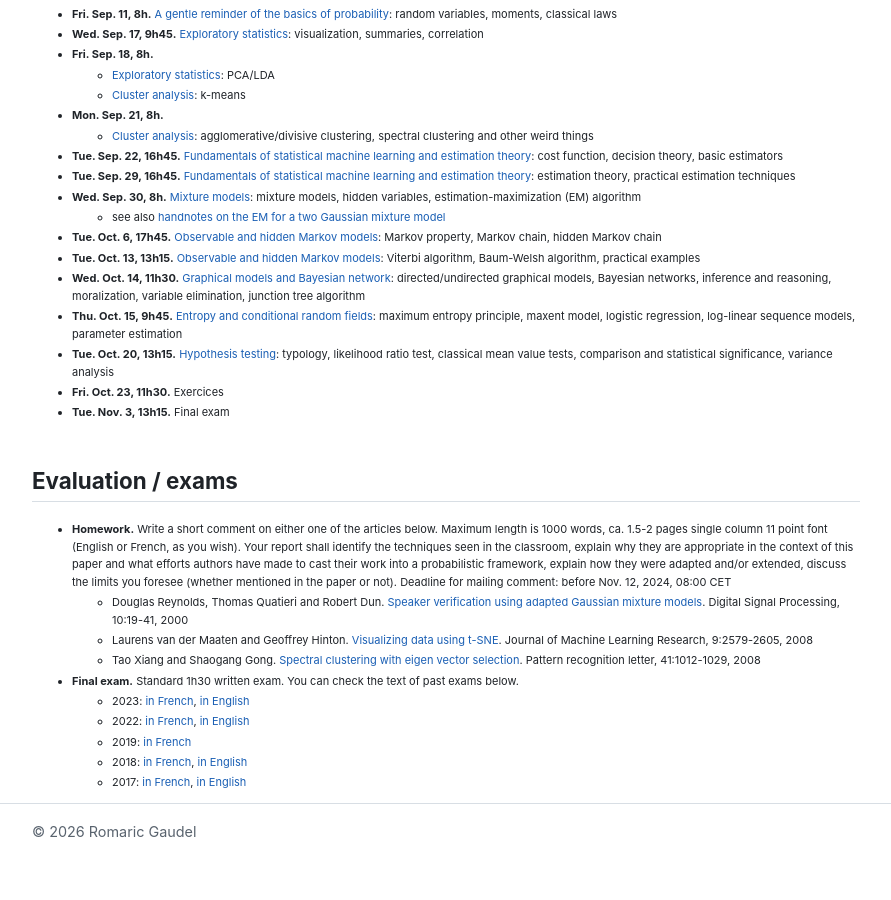
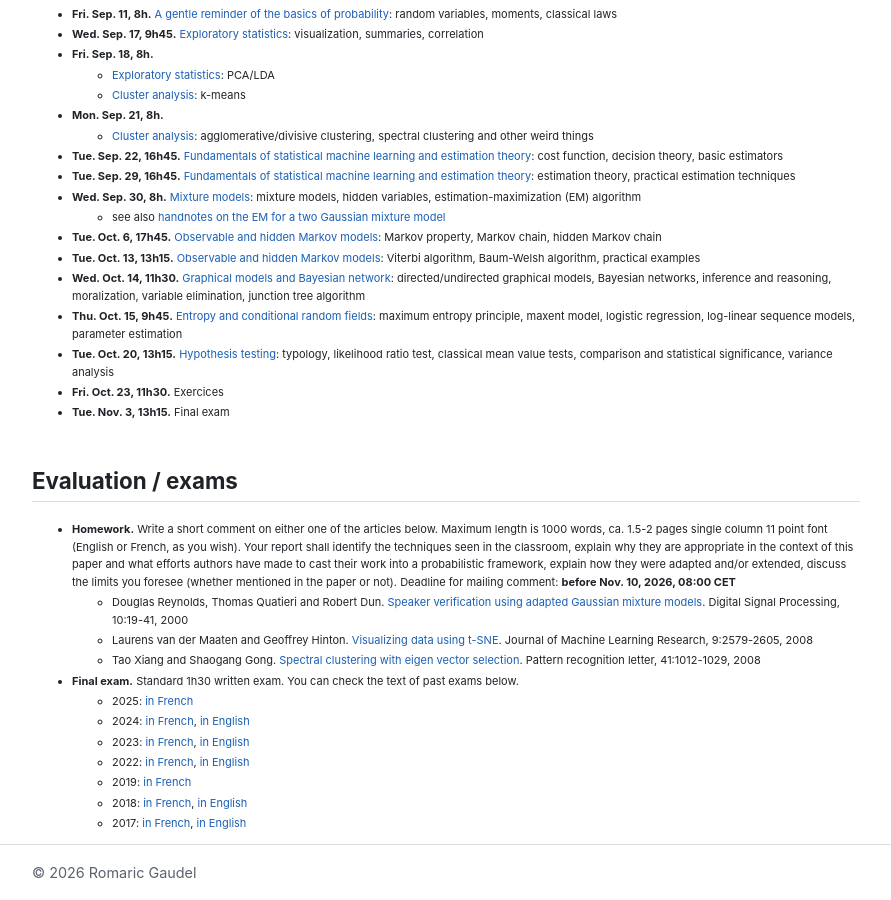
Before and after one commit to gaudel/gaudel.github.io, a Jekyll site: the page built from teaching/adm.md, in a window 1280 px wide and 900 px high, scrolled down 576 px. Shown: the whole window, without its empty margins (194-1085 px from the left). Built offline with Jekyll 4.4.1, drawn with Linux system fonts in a browser that asks for light colours; before the commit the page ends 1435 px from its top, so only the background shows below that.

Commit message:
ADM update

```diff
--- a/teaching/adm.md
+++ b/teaching/adm.md
@@ -43,13 +43,15 @@ Data, whatever they are, are of very limited value without the possibility to ex
 
 ## Evaluation / exams
 
-- **Homework.** Write a short comment on either one of the articles below. Maximum length is 1000 words, ca. 1.5-2 pages single column 11 point font (English or French, as you wish). Your report shall identify the techniques seen in the classroom, explain why they are appropriate in the context of this paper and what efforts authors have made to cast their work into a probabilistic framework, explain how they were adapted and/or extended, discuss the limits you foresee (whether mentioned in the paper or not). Deadline for mailing comment: before Nov. 12, 2024, 08:00 CET
+- **Homework.** Write a short comment on either one of the articles below. Maximum length is 1000 words, ca. 1.5-2 pages single column 11 point font (English or French, as you wish). Your report shall identify the techniques seen in the classroom, explain why they are appropriate in the context of this paper and what efforts authors have made to cast their work into a probabilistic framework, explain how they were adapted and/or extended, discuss the limits you foresee (whether mentioned in the paper or not). Deadline for mailing comment: **before Nov. 10, 2026, 08:00 CET**
   - Douglas Reynolds, Thomas Quatieri and Robert Dun. [Speaker verification using adapted Gaussian mixture models](http://people.irisa.fr/Guillaume.Gravier/ADM/articles2020/reynolds-00.pdf). Digital Signal Processing, 10:19-41, 2000
   - Laurens van der Maaten and Geoffrey Hinton. [Visualizing data using t-SNE](http://people.irisa.fr/Guillaume.Gravier/ADM/articles2020/vandermaaten-08.pdf). Journal of Machine Learning Research, 9:2579-2605, 2008
   - Tao Xiang and Shaogang Gong. [Spectral clustering with eigen vector selection](http://people.irisa.fr/Guillaume.Gravier/ADM/articles2020/xiang-08.pdf). Pattern recognition letter, 41:1012-1029, 2008
 - **Final exam.** Standard 1h30 written exam. You can check the text of past exams below.
-  - 2023: [in French](https://drive.google.com/file/d/1GpwPGJmiMTJ3b2-2WXmnp-iFlNHLMvuh/view?usp=sharing), [in English](https://drive.google.com/file/d/10WQfcBdk_gMOZYISuKRuZfzmcpGMfyeK/view?usp=sharing)
-  - 2022: [in French](https://drive.google.com/file/d/1KFNpyZ7nfWzEpQ2hWYT62IMg9hn4-FjY/view?usp=sharing), [in English](https://drive.google.com/file/d/1wNa1gJrJlAL4nANJ1aIqKqg3O-G7Fh66/view?usp=sharing)
+  - 2025: [in French]({{ '/files/exam-nov-25-fr.pdf' | relative_url }})
+  - 2024: [in French]({{ '/files/exam-nov-24-fr.pdf' | relative_url }}), [in English]({{ '/files/exam-nov-24-en.pdf' | relative_url }})
+  - 2023: [in French]({{ '/files/exam-nov-23-fr.pdf' | relative_url }}), [in English]({{ '/files/exam-nov-23-en.pdf' | relative_url }})
+  - 2022: [in French]({{ '/files/exam-nov-22-fr.pdf' | relative_url }}), [in English]({{ '/files/exam-nov-22-en.pdf' | relative_url }})
   - 2019: [in French](http://people.irisa.fr/Guillaume.Gravier/ADM/exam-nov-19-fr.pdf)
   - 2018: [in French](http://people.irisa.fr/Guillaume.Gravier/ADM/exam-nov-18-fr.pdf), [in English](http://people.irisa.fr/Guillaume.Gravier/ADM/exam-nov-18-en.pdf)
   - 2017: [in French](http://people.irisa.fr/Guillaume.Gravier/ADM/exam-nov-17-fr.pdf), [in English](http://people.irisa.fr/Guillaume.Gravier/ADM/exam-nov-17-en.pdf)
```
Also changed, not shown: 7 other files.
